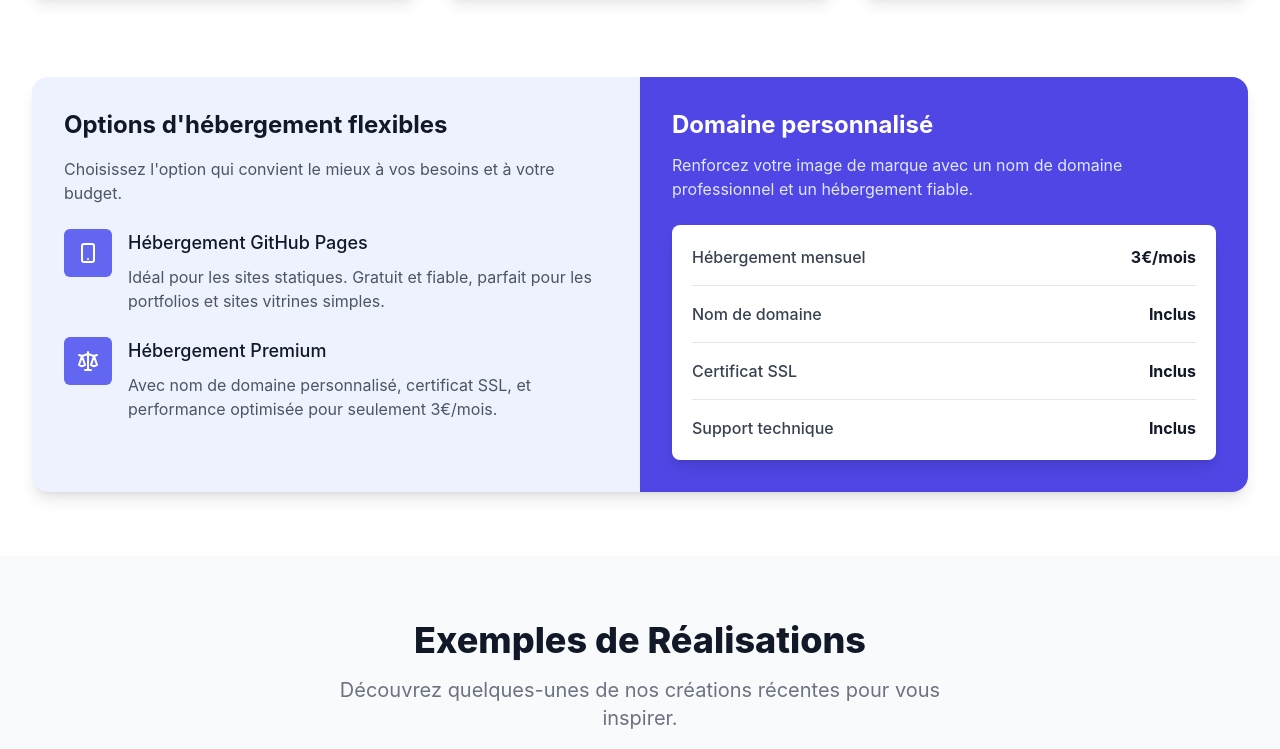
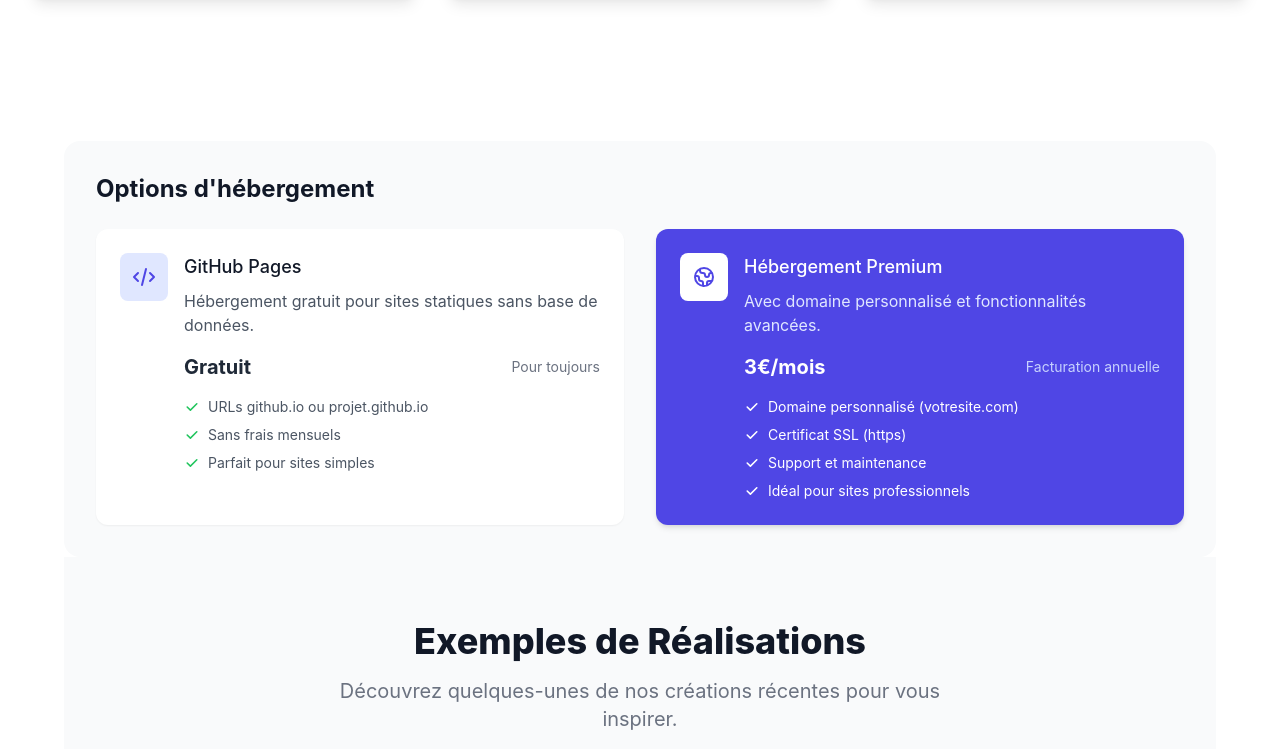
Before and after one commit to Portfolio-professionnal/WebCreative, a plain HTML site: page index.html in a window 1280 px wide. Shown: the part 1331-2080 px from the top of the page. Drawn offline with nearby package versions, Linux system fonts and the light colour scheme.

Commit message:
Update index.html

```diff
--- a/index.html
+++ b/index.html
@@ -340,80 +340,104 @@
       </div>
 
       <!-- Hébergement Section -->
-      <div class="mt-20 bg-indigo-50 dark:bg-gray-800 rounded-2xl overflow-hidden shadow-lg" id="el-xaf8mp6u">
-        <div class="lg:flex" id="el-ghdvzw5v">
-          <div class="p-8 lg:w-1/2" id="el-jqjiwu5s">
-            <h3 class="text-2xl font-bold text-gray-900 dark:text-white mb-4" id="el-3y1i076x">Options d'hébergement flexibles</h3>
-            <p class="text-gray-600 dark:text-gray-300 mb-6" id="el-c8b5kgy3">
-              Choisissez l'option qui convient le mieux à vos besoins et à votre budget.
-            </p>
-
-            <div class="space-y-6" id="el-xddjm7dm">
-              <!-- Option 1 -->
-              <div class="flex space-x-4" id="el-6chli82t">
-                <div class="flex-shrink-0" id="el-4gmzdug3">
-                  <div class="flex items-center justify-center h-12 w-12 rounded-md bg-indigo-500 text-white" id="el-b6ivh8oo">
-                    <svg xmlns="http://www.w3.org/2000/svg" class="h-6 w-6" fill="none" viewBox="0 0 24 24" stroke="currentColor" id="el-5p0przgi">
-                      <path stroke-linecap="round" stroke-linejoin="round" stroke-width="2" d="M12 18h.01M8 21h8a2 2 0 002-2V5a2 2 0 00-2-2H8a2 2 0 00-2 2v14a2 2 0 002 2z" id="el-u6fsm7l2"></path>
-                    </svg>
-                  </div>
-                </div>
-                <div id="el-g2q01lwr">
-                  <h4 class="text-lg font-medium text-gray-900 dark:text-white" id="el-45fi66pt">Hébergement GitHub Pages</h4>
-                  <p class="mt-2 text-gray-600 dark:text-gray-300" id="el-hs4dwbva">Idéal pour les sites statiques. Gratuit et fiable, parfait pour les portfolios et sites vitrines simples.</p>
-                </div>
-              </div>
-
-              <!-- Option 2 -->
-              <div class="flex space-x-4" id="el-575103oa">
-                <div class="flex-shrink-0" id="el-on2ygqua">
-                  <div class="flex items-center justify-center h-12 w-12 rounded-md bg-indigo-500 text-white" id="el-vt7ev26b">
-                    <svg xmlns="http://www.w3.org/2000/svg" class="h-6 w-6" fill="none" viewBox="0 0 24 24" stroke="currentColor" id="el-t0hpnzi8">
-                      <path stroke-linecap="round" stroke-linejoin="round" stroke-width="2" d="M3 6l3 1m0 0l-3 9a5.002 5.002 0 006.001 0M6 7l3 9M6 7l6-2m6 2l3-1m-3 1l-3 9a5.002 5.002 0 006.001 0M18 7l3 9m-3-9l-6-2m0-2v2m0 16V5m0 16H9m3 0h3" id="el-a2tpu45l"></path>
-                    </svg>
-                  </div>
-                </div>
-                <div id="el-b5wdmfb2">
-                  <h4 class="text-lg font-medium text-gray-900 dark:text-white" id="el-puoa54v6">Hébergement Premium</h4>
-                  <p class="mt-2 text-gray-600 dark:text-gray-300" id="el-bpwsgbj8">Avec nom de domaine personnalisé, certificat SSL, et performance optimisée pour seulement 3€/mois.</p>
-                </div>
-              </div>
-            </div>
-          </div>
-
-          <div class="bg-indigo-600 dark:bg-indigo-800 p-8 lg:w-1/2 flex items-center" id="el-zdk90yow">
-            <div class="w-full" id="el-cdtv9q02">
-              <h3 class="text-2xl font-bold text-white mb-3" id="el-h8r6577x">Domaine personnalisé</h3>
-              <p class="text-indigo-100 mb-6" id="el-dwhitqf7">
-                Renforcez votre image de marque avec un nom de domaine professionnel et un hébergement fiable.
-              </p>
-              <div class="bg-white dark:bg-gray-900 rounded-lg p-5 shadow-lg" id="el-w93o7opx">
-                <div class="flex flex-col space-y-4" id="el-pr958c55">
-                  <div class="flex justify-between items-center border-b pb-4 border-gray-200 dark:border-gray-700" id="el-dc8izhko">
-                    <span class="font-medium text-gray-700 dark:text-gray-300" id="el-2zfsn6d5">Hébergement mensuel</span>
-                    <span class="font-bold text-gray-900 dark:text-white" id="el-gusxtv1m">3€/mois</span>
-                  </div>
-                  <div class="flex justify-between items-center border-b pb-4 border-gray-200 dark:border-gray-700" id="el-kbkw5svv">
-                    <span class="font-medium text-gray-700 dark:text-gray-300" id="el-4fmcx0j3">Nom de domaine</span>
-                    <span class="font-bold text-gray-900 dark:text-white" id="el-0rrfosr9">Inclus</span>
-                  </div>
-                  <div class="flex justify-between items-center border-b pb-4 border-gray-200 dark:border-gray-700" id="el-tsho1pe2">
-                    <span class="font-medium text-gray-700 dark:text-gray-300" id="el-p40hat4m">Certificat SSL</span>
-                    <span class="font-bold text-gray-900 dark:text-white" id="el-ma7pthbt">Inclus</span>
-                  </div>
-                  <div class="flex justify-between items-center" id="el-tu46ns59">
-                    <span class="font-medium text-gray-700 dark:text-gray-300" id="el-s05by68m">Support technique</span>
-                    <span class="font-bold text-gray-900 dark:text-white" id="el-tv4v4075">Inclus</span>
-                  </div>
-                </div>
-              </div>
-            </div>
-          </div>
-        </div>
-      </div>
-    </div>
-  </section>
-</div>
+
+
+                <div id="root">
+  <section id="pricing" class="py-16 bg-white dark:bg-gray-900">
+    <div class="max-w-7xl mx-auto px-4 sm:px-6 lg:px-8" id="el-byi7ujss">
+
+      <!-- Hébergement Options -->
+      <div class="mt-20 bg-gray-50 dark:bg-gray-800 rounded-2xl p-8" id="el-bdbkmto6">
+        <h3 class="text-2xl font-bold text-gray-900 dark:text-white mb-6" id="el-tykjd19x">Options d'hébergement</h3>
+
+        <div class="grid grid-cols-1 md:grid-cols-2 gap-8" id="el-adhfahy6">
+          <!-- Option 1: GitHub Pages -->
+          <div class="flex bg-white dark:bg-gray-900 p-6 rounded-xl shadow-sm" id="el-ynpjan16">
+            <div class="flex-shrink-0 mr-4" id="el-ydhl4q61">
+              <div class="h-12 w-12 bg-indigo-100 dark:bg-indigo-900 rounded-lg flex items-center justify-center" id="el-gd663mxh">
+                <svg xmlns="http://www.w3.org/2000/svg" class="h-6 w-6 text-indigo-600 dark:text-indigo-300" fill="none" viewBox="0 0 24 24" stroke="currentColor" id="el-4pkxeoq9">
+                  <path stroke-linecap="round" stroke-linejoin="round" stroke-width="2" d="M10 20l4-16m4 4l4 4-4 4M6 16l-4-4 4-4" id="el-a40o4022"></path>
+                </svg>
+              </div>
+            </div>
+            <div id="el-qwaqk4ts">
+              <h4 class="text-lg font-medium text-gray-900 dark:text-white mb-2" id="el-pu4w9nc7">GitHub Pages</h4>
+              <p class="text-gray-600 dark:text-gray-400 mb-4" id="el-bfdc6jyj">Hébergement gratuit pour sites statiques sans base de données.</p>
+              <div class="flex justify-between items-center" id="el-w29ufpwb">
+                <span class="text-gray-800 dark:text-gray-200 font-bold text-xl" id="el-4rhaz2oq">Gratuit</span>
+                <span class="text-gray-500 dark:text-gray-400 text-sm" id="el-rqlma72g">Pour toujours</span>
+              </div>
+              <ul class="mt-4 space-y-2 text-sm text-gray-600 dark:text-gray-300" id="el-r0m7qaqz">
+                <li class="flex items-center" id="el-nf5xltb0">
+                  <svg class="h-4 w-4 text-green-500 mr-2" fill="currentColor" viewBox="0 0 20 20" id="el-w0mdbna1">
+                    <path fill-rule="evenodd" d="M16.707 5.293a1 1 0 010 1.414l-8 8a1 1 0 01-1.414 0l-4-4a1 1 0 011.414-1.414L8 12.586l7.293-7.293a1 1 0 011.414 0z" clip-rule="evenodd" id="el-p2jcuwbd"></path>
+                  </svg>
+                  URLs github.io ou projet.github.io
+                </li>
+                <li class="flex items-center" id="el-685eceis">
+                  <svg class="h-4 w-4 text-green-500 mr-2" fill="currentColor" viewBox="0 0 20 20" id="el-34co4u8i">
+                    <path fill-rule="evenodd" d="M16.707 5.293a1 1 0 010 1.414l-8 8a1 1 0 01-1.414 0l-4-4a1 1 0 011.414-1.414L8 12.586l7.293-7.293a1 1 0 011.414 0z" clip-rule="evenodd" id="el-eohxs9gm"></path>
+                  </svg>
+                  Sans frais mensuels
+                </li>
+                <li class="flex items-center" id="el-s1l9w4nv">
+                  <svg class="h-4 w-4 text-green-500 mr-2" fill="currentColor" viewBox="0 0 20 20" id="el-diplsus0">
+                    <path fill-rule="evenodd" d="M16.707 5.293a1 1 0 010 1.414l-8 8a1 1 0 01-1.414 0l-4-4a1 1 0 011.414-1.414L8 12.586l7.293-7.293a1 1 0 011.414 0z" clip-rule="evenodd" id="el-0gy5wibl"></path>
+                  </svg>
+                  Parfait pour sites simples
+                </li>
+              </ul>
+            </div>
+          </div>
+
+          <!-- Option 2: Premium Hosting -->
+          <div class="flex bg-indigo-600 dark:bg-indigo-700 p-6 rounded-xl shadow-md" id="el-evonmtvo">
+            <div class="flex-shrink-0 mr-4" id="el-spkhxek4">
+              <div class="h-12 w-12 bg-white rounded-lg flex items-center justify-center" id="el-gjgj5ukj">
+                <svg xmlns="http://www.w3.org/2000/svg" class="h-6 w-6 text-indigo-600" fill="none" viewBox="0 0 24 24" stroke="currentColor" id="el-kz7exvcw">
+                  <path stroke-linecap="round" stroke-linejoin="round" stroke-width="2" d="M3.055 11H5a2 2 0 012 2v1a2 2 0 002 2 2 2 0 012 2v2.945M8 3.935V5.5A2.5 2.5 0 0010.5 8h.5a2 2 0 012 2 2 2 0 104 0 2 2 0 012-2h1.064M15 20.488V18a2 2 0 012-2h3.064M21 12a9 9 0 11-18 0 9 9 0 0118 0z" id="el-cmvgnw05"></path>
+                </svg>
+              </div>
+            </div>
+            <div id="el-oz7i15cs">
+              <h4 class="text-lg font-medium text-white mb-2" id="el-2zixrsei">Hébergement Premium</h4>
+              <p class="text-indigo-100 mb-4" id="el-m1zr1o2m">Avec domaine personnalisé et fonctionnalités avancées.</p>
+              <div class="flex justify-between items-center" id="el-w37vp9xc">
+                <span class="text-white font-bold text-xl" id="el-t329v45e">3€/mois</span>
+                <span class="text-indigo-200 text-sm" id="el-hup8ipy8">Facturation annuelle</span>
+              </div>
+              <ul class="mt-4 space-y-2 text-sm text-white" id="el-2b5522ei">
+                <li class="flex items-center" id="el-y2qagvtr">
+                  <svg class="h-4 w-4 text-white mr-2" fill="currentColor" viewBox="0 0 20 20" id="el-gom921em">
+                    <path fill-rule="evenodd" d="M16.707 5.293a1 1 0 010 1.414l-8 8a1 1 0 01-1.414 0l-4-4a1 1 0 011.414-1.414L8 12.586l7.293-7.293a1 1 0 011.414 0z" clip-rule="evenodd" id="el-6rq604un"></path>
+                  </svg>
+                  Domaine personnalisé (votresite.com)
+                </li>
+                <li class="flex items-center" id="el-idj2xhxc">
+                  <svg class="h-4 w-4 text-white mr-2" fill="currentColor" viewBox="0 0 20 20" id="el-w59vorux">
+                    <path fill-rule="evenodd" d="M16.707 5.293a1 1 0 010 1.414l-8 8a1 1 0 01-1.414 0l-4-4a1 1 0 011.414-1.414L8 12.586l7.293-7.293a1 1 0 011.414 0z" clip-rule="evenodd" id="el-d0h9fone"></path>
+                  </svg>
+                  Certificat SSL (https)
+                </li>
+                <li class="flex items-center" id="el-ycijb3r4">
+                  <svg class="h-4 w-4 text-white mr-2" fill="currentColor" viewBox="0 0 20 20" id="el-swe0n8xs">
+                    <path fill-rule="evenodd" d="M16.707 5.293a1 1 0 010 1.414l-8 8a1 1 0 01-1.414 0l-4-4a1 1 0 011.414-1.414L8 12.586l7.293-7.293a1 1 0 011.414 0z" clip-rule="evenodd" id="el-gkpfvs45"></path>
+                  </svg>
+                  Support et maintenance
+                </li>
+                <li class="flex items-center" id="el-sldmk7xy">
+                  <svg class="h-4 w-4 text-white mr-2" fill="currentColor" viewBox="0 0 20 20" id="el-hac8ug1q">
+                    <path fill-rule="evenodd" d="M16.707 5.293a1 1 0 010 1.414l-8 8a1 1 0 01-1.414 0l-4-4a1 1 0 011.414-1.414L8 12.586l7.293-7.293a1 1 0 011.414 0z" clip-rule="evenodd" id="el-65dhb5bm"></path>
+                  </svg>
+                  Idéal pour sites professionnels
+                </li>
+              </ul>
+            </div>
+          </div>
+        </div>
+      </div>
+
+
 
 
 
```
